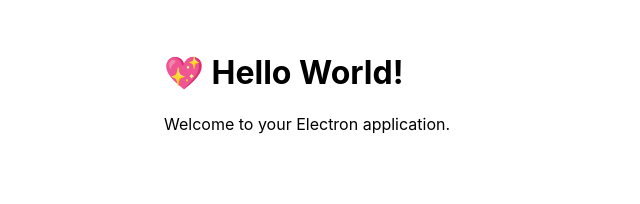
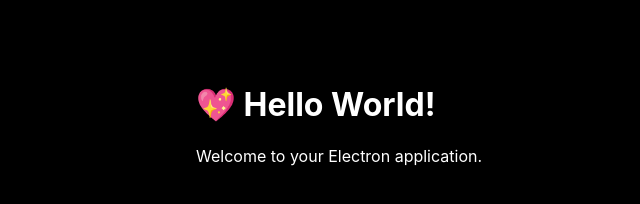
Before and after one commit to oiliness-w4v0/within-reach, a website built with Vite: page index.html in a window 1280 px wide. Shown: the whole page, without its empty margins (172-812 px from the left). Built offline with nearby package versions, Linux system fonts and the light colour scheme.

Commit message:
Set dark theme base styles

```diff
--- a/index.html
+++ b/index.html
@@ -1,5 +1,5 @@
 <!doctype html>
-<html>
+<html class="theme-dark">
   <head>
     <meta charset="UTF-8" />
     <title>Hello World!</title>
--- a/src/index.css
+++ b/src/index.css
@@ -1,8 +1,13 @@
+html,
 body {
+  background: #000;
+  color: #fff;
   font-family:
     -apple-system, BlinkMacSystemFont, 'Segoe UI', Roboto, Helvetica, Arial,
     sans-serif;
+  height: 100%;
   margin: auto;
   max-width: 38rem;
+  min-height: 100%;
   padding: 2rem;
 }
```
